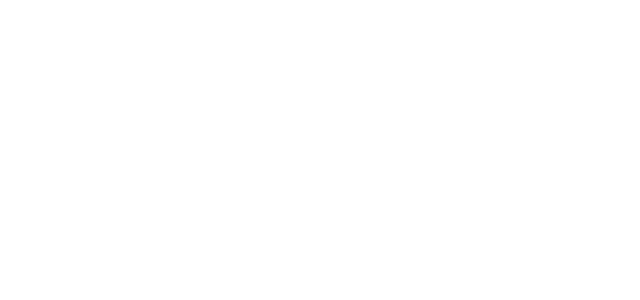
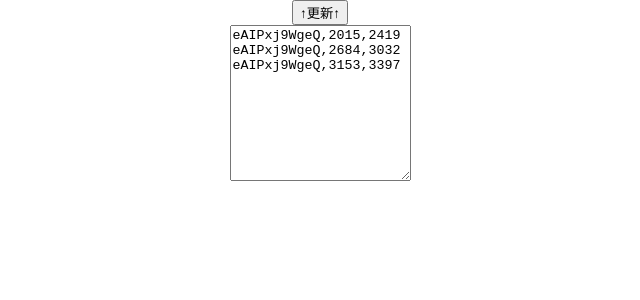
Before and after one commit to myokoym/my_youtube_playlist, a React (Create React App) app: page / in a window 1280 px wide. Shown: the top 300 px of the page, without its empty margins (320-960 px from the left). Built offline with nearby package versions, Linux system fonts and the light colour scheme.

Commit message:
add TextList

```diff
--- a/src/App.tsx
+++ b/src/App.tsx
@@ -1,26 +1,51 @@
-import React from 'react';
+import { nextTick } from 'process';
+import React, { useState } from 'react';
 import './App.css';
-import Player from "./components/player"
+import Player, { Timestamp } from "./components/player"
+import TextList from "./components/text_list"
+
+//export const UserTimestamps = createContext()
 
 function App() {
-  const timestamps = []
-  timestamps.push({
-    videoId: "-6CMf_gufLI",
-    start: 454,
-    end: 600,
-  })
-  timestamps.push({
-    videoId: "-6CMf_gufLI",
-    start: 2415,
-    end: 2670,
-  })
-
+  let defaultText =
+    "eAIPxj9WgeQ,2015,2419\n" +
+    "eAIPxj9WgeQ,2684,3032\n" +
+    "eAIPxj9WgeQ,3153,3397"
+    //"eAIPxj9WgeQ,2015,2019\n" +
+    //"eAIPxj9WgeQ,2684,2688\n" +
+    //"eAIPxj9WgeQ,3153,3157"
+    //"-6CMf_gufLI,454,600\n" +
+    //"-6CMf_gufLI,2415,2670\n" +
+  const [text, setText] = useState<string>(defaultText)
+  const updateText = (text: string): void => setText(text)
+  const parseText = (): Timestamp[] => {
+    let newTimestamps: Timestamp[] = []
+    text.split("\n").forEach(line => {
+      if (!/^[^,]+,\d+,\d+/.test(line)) return
+      let columns = line.split(",")
+      newTimestamps.push({
+        videoId: columns[0],
+        start: Number(columns[1]),
+        end: Number(columns[2]),
+      })
+    });
+    return newTimestamps
+  }
+  const [timestamps, setTimestamps] = useState<Timestamp[]>(parseText())
+  const updateTimestamps = (): void => {
+    setTimestamps(parseText())
+  }
 
   return (
     <div className="App">
       <Player
         timestamps={timestamps}
       ></Player>
+      <button onClick={updateTimestamps}>↑更新↑</button>
+      <TextList
+        text={text}
+        updateText={updateText}
+      ></TextList>
     </div>
   );
 }
--- a/src/components/player.tsx
+++ b/src/components/player.tsx
@@ -1,11 +1,12 @@
-import React from 'react'
+import React, { useState } from 'react';
 import YouTube, { YouTubeProps } from 'react-youtube'
+import TextList from './text_list';
 
 type Props = {
-  timestamps: Array<Timestamp>
+  timestamps: Array<Timestamp>,
 }
 
-type Timestamp = {
+export type Timestamp = {
   videoId: string,
   start: number,
   end: number,
@@ -13,13 +14,19 @@
 
 const Player: React.FC<Props> = ({ timestamps }) => {
   let index = 0
+  let beforeIndex = index
   let current = timestamps[index]
   const onPlayerReady: YouTubeProps['onReady'] = (event) => {
-    event.target.pauseVideo();
+    console.log("onReady: " + index)
+    event.target.playVideo()
   }
   const onPlayerEnd: YouTubeProps['onEnd'] = (event) => {
+    console.log(timestamps[0].end)
     if (timestamps.length > index + 1) {
       index++
+    } else {
+      index = 0
+    }
     current = timestamps[index]
     event.target.loadVideoById({
       videoId: current.videoId,
@@ -27,7 +34,9 @@
       endSeconds: current.end,
     })
   }
-  }
+  //const reset2 = () => {
+  //  console.log("reset")
+  //}
 
   const opts: YouTubeProps['opts'] = {
     height: '360',
@@ -35,17 +44,19 @@
     playerVars: {
       // https://developers.google.com/youtube/player_parameters
       autoplay: 1,
-      start: current.start,
-      end: current.end,
+      start: current?.start,
+      end: current?.end,
     },
   };
   return (
+    <div>
       <YouTube
-      videoId={current.videoId}
+        videoId={current?.videoId}
         opts={opts}
         onReady={onPlayerReady}
         onEnd={onPlayerEnd}
       />
+    </div>
   );
 }
 
--- /dev/null
+++ b/src/components/text_list.tsx
@@ -0,0 +1,24 @@
+import React from 'react';
+
+type Props = {
+  text: string,
+  updateText: (text: string) => void,
+}
+
+const TextList: React.FC<Props> = ({ text, updateText }) => {
+  const handleChange: React.ChangeEventHandler<HTMLTextAreaElement> = (ev) => {
+    updateText(ev.target.value)
+  };
+  return (
+    <div>
+      <textarea
+        value={text}
+        onChange={handleChange}
+        rows={10}
+        cols={20}
+      ></textarea>
+    </div>
+  );
+}
+
+export default TextList;
```
Also changed, not shown: src/components/player.module.css (added, +12 -0 lines). Lines whose indentation alone changed are shown as unchanged.
